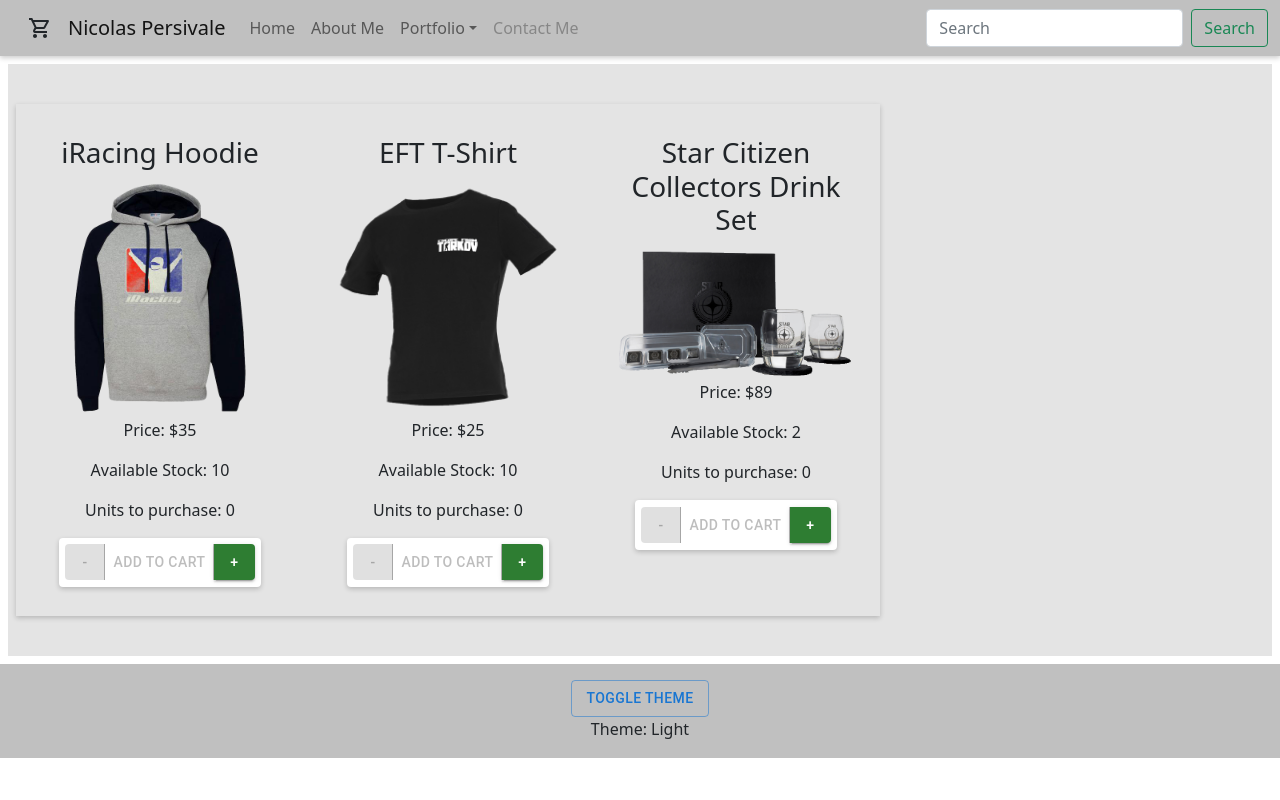
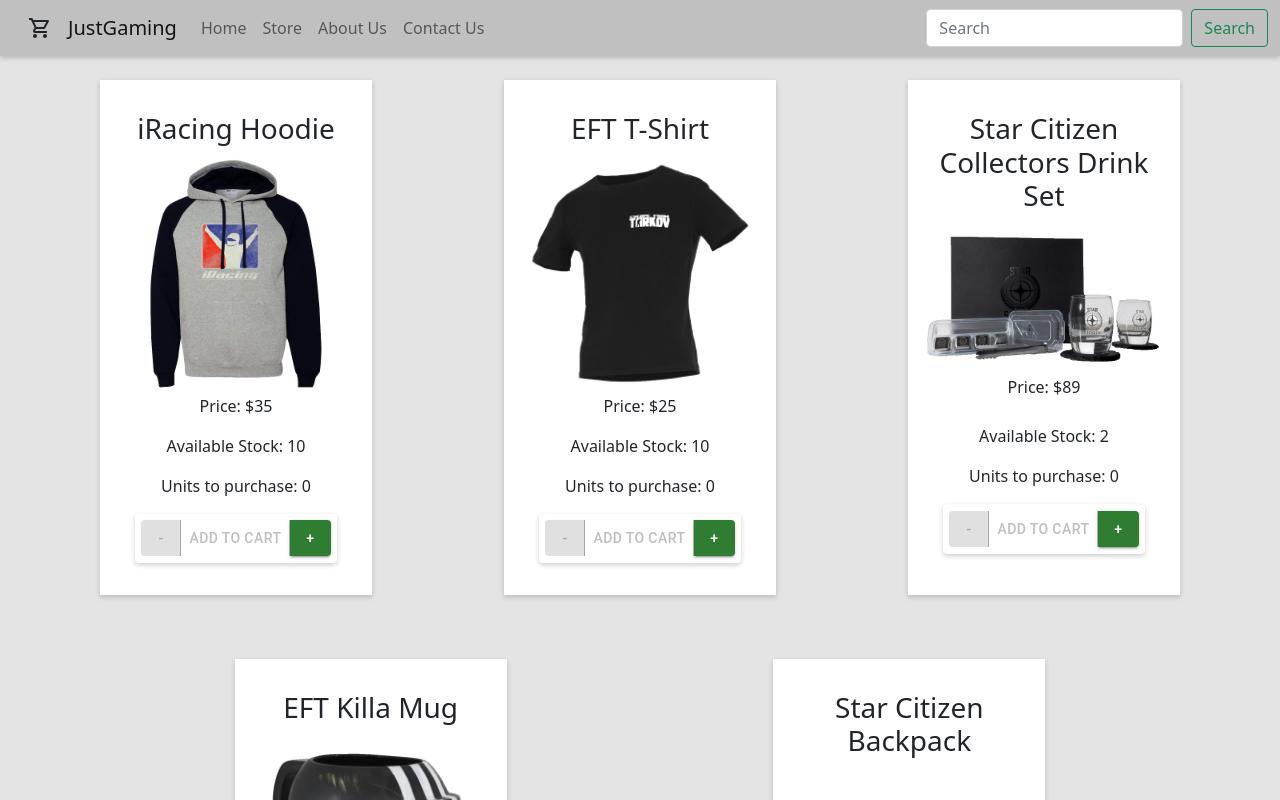
Before and after one commit to NPersivale/Proyecto-CoderhouseReactJS, a React (Create React App) app: page / in a window 1280 px wide. Shown: the top 800 px of the page. Built offline with nearby package versions, Linux system fonts and the light colour scheme.

Commit message:
added more css styling

```diff
--- a/src/components/Header.js
+++ b/src/components/Header.js
@@ -1,10 +1,9 @@
 import NavBar from "./NavBar"
-
 
 const Header = () => {
     return (
         <header>
-            <NavBar sticky="top"/>
+            <NavBar/>
         </header>
     )
 }
--- a/src/components/Item.js
+++ b/src/components/Item.js
@@ -1,4 +1,4 @@
-import { ButtonGroup , Container , Button } from "@mui/material";
+import { ButtonGroup, Button } from "@mui/material";
 import { useState } from 'react';
 
 const Item = (props) => {
@@ -23,7 +23,7 @@ const Item = (props) => {
     }
 
     return (
-        <Container maxWidth="md">
+        <div id="storeItem">
             <h3>{props.name}</h3>
             <img src={props.img} />
             <p>Price: ${props.price}</p>
@@ -36,7 +36,7 @@ const Item = (props) => {
                     <Button onClick={addAmount} variant="contained" color="success" disabled={counter === props.stock}>+</Button>
                 </ButtonGroup>
             </div>
-        </Container >
+        </div>
     )
 }
 
--- a/src/components/ItemList.js
+++ b/src/components/ItemList.js
@@ -1,25 +1,13 @@
 import Item from "./Item"
 import { useState, useEffect } from "react"
+import HourglassTopOutlinedIcon from '@mui/icons-material/HourglassTopOutlined';
 
 let productsInitial = [
-    {
-        name: "iRacing Hoodie",
-        img: "/assets/hoodie-iracing.jpg",
-        price: 35,
-        stock: 10
-    },
-    {
-        name: "EFT T-Shirt",
-        img: "/assets/tshirt-eft.jpg",
-        price: 25,
-        stock: 10
-    },
-    {
-        name: "Star Citizen Collectors Drink Set",
-        img: "/assets/collectorsdrinkset-SC.png",
-        price: 89,
-        stock: 2
-    },
+    { name: "iRacing Hoodie", img: "/assets/hoodie-iracing.jpg", price: 35, stock: 10 },
+    {name: "EFT T-Shirt", img: "/assets/tshirt-eft.jpg", price: 25, stock: 10},
+    {name: "Star Citizen Collectors Drink Set", img: "/assets/collectorsdrinkset-SC.png", price: 89, stock: 2},
+    {name: "EFT Killa Mug", img: "/assets/killamug-eft.png", price: 19, stock: 15},
+    {name: "Star Citizen Backpack", img: "/assets/SC-backpack.jpg", price: 30, stock: 10}
 ]
 
 const ItemList = () => {
@@ -37,7 +25,7 @@ const ItemList = () => {
 
     return (
         <>
-            {loading ? <h1>Loading, please wait...</h1> : null}
+            {loading ? <h2 id="loading"><HourglassTopOutlinedIcon fontSize="large"/>Loading, please wait...</h2> : null}
             {products.map((product) => {
                 return <Item name={product.name} price={product.price} stock={product.stock} img={product.img} />
             })}
--- a/src/components/NavBar.js
+++ b/src/components/NavBar.js
@@ -1,4 +1,4 @@
-import { Container, Navbar, Nav, NavDropdown, Form, FormControl, Button } from "react-bootstrap";
+import { Container, Navbar, Nav, Form, FormControl, Button } from "react-bootstrap";
 import CartWidget from "./CartWidget";
 
 const NavBar = () => {
@@ -7,7 +7,7 @@ const NavBar = () => {
             <Navbar id="navbar" expand="lg">
                 <Container fluid>
                 <CartWidget />
-                    <Navbar.Brand href="#">Nicolas Persivale</Navbar.Brand>
+                    <Navbar.Brand href="#">JustGaming</Navbar.Brand>
                     <Navbar.Toggle aria-controls="navbarScroll" />
                     <Navbar.Collapse id="navbarScroll">
                         <Nav
@@ -16,17 +16,10 @@ const NavBar = () => {
                             navbarScroll
                         >
                             <Nav.Link href="#action1">Home</Nav.Link>
-                            <Nav.Link href="#action2">About Me</Nav.Link>
-                            <NavDropdown title="Portfolio" id="navbarScrollingDropdown">
-                                <NavDropdown.Item href="#action3">Web Development</NavDropdown.Item>
-                                <NavDropdown.Item href="#action4">UX/UI</NavDropdown.Item>
-                                <NavDropdown.Divider />
-                                <NavDropdown.Item href="#action5">
-                                    Python
-                                </NavDropdown.Item>
-                            </NavDropdown>
-                            <Nav.Link href="#" disabled>
-                                Contact Me
+                            <Nav.Link href="#action2">Store</Nav.Link>
+                            <Nav.Link href="#action2">About Us</Nav.Link>
+                            <Nav.Link href="#">
+                                Contact Us
                             </Nav.Link>
                         </Nav>
                         <Form className="d-flex">
--- a/src/styles.scss
+++ b/src/styles.scss
@@ -6,6 +6,10 @@ $color3: red;
     margin: 0;
     padding: 0;
     box-sizing: border-box;
+}
+
+main{
+    min-height: 83%;
 }
 
 html, body, #root{
@@ -23,30 +27,56 @@ footer{
 
 main, #ItemListContainer{
     background-color: $color2;
-    padding: 2rem 0 2rem 0;
-    margin: 0.5rem;
 }
 
 header {
     box-shadow: 0 2px 5px rgba(0, 0, 0, 0.2);
+    position: fixed;
+    z-index: 100;
+    width: 100%;
 }
 
 #cartIcon{
     margin: 0 1rem 0 1rem;
 }
 
+#storeItem{
+    max-width: 17rem;
+    margin: 2rem;
+    padding: 2rem;
+    text-align: center;
+    display: grid;
+    background-color: white;
+    box-shadow: 0 2px 5px rgba(0, 0, 0, 0.2);
+    justify-content: center;
+
+
+    // .upperItem{
+    //     flex-wrap: wrap;
+    //     align-items: flex-start;
+    //     border-style: solid;
+    // }
+
+    // .lowerItem{
+    //     flex-wrap: wrap;
+    //     align-items: flex-end;
+    //     border-style: solid;
+    //     border-color: red;
+    // }
+}
+
 #ItemListContainer{
+    padding-top: 3rem;
     display: inline-flex;
-    box-shadow: 0 2px 5px rgba(0, 0, 0, 0.2);
-    text-align: center;
-    height: 32rem;
-
-    h3{
-        flex-wrap: wrap;
-    }
+    justify-content: space-evenly;
+    flex-wrap: wrap;
 
     img, h3{
         width: 15rem;
+    }
+
+    #loading{
+        padding: 5rem 0 0 27rem;
     }
 }
 
```
